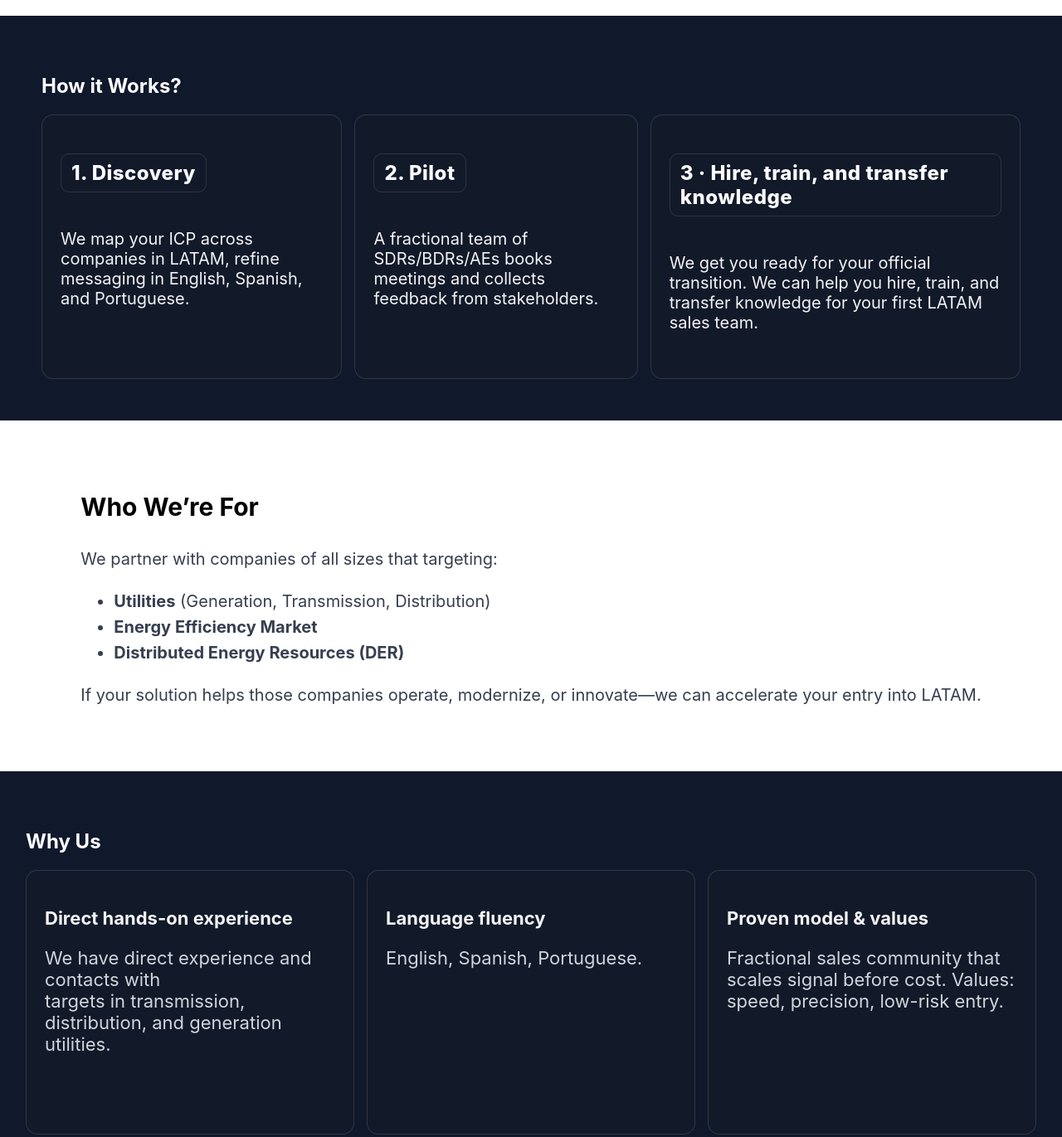
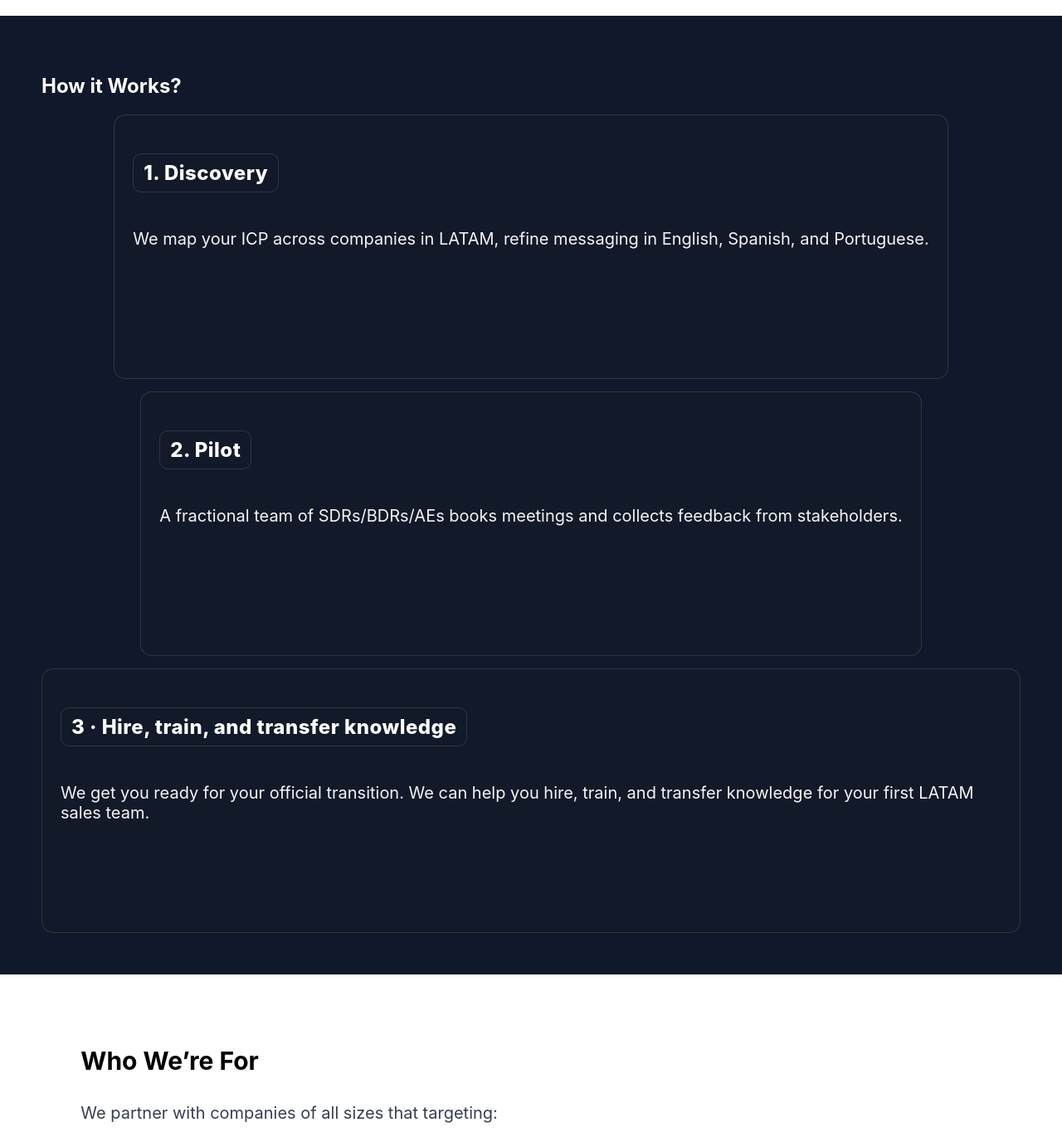
Before and after one commit to JVCastroDev/LeapGrowth, a plain HTML site: page index.html in a window 1280 px wide. Shown: the part 1760-3131 px from the top of the page at 83% size. Drawn offline with Linux system fonts and the light colour scheme.

```diff
--- a/homestyle.css
+++ b/homestyle.css
@@ -86,7 +86,7 @@ a:hover{
   font-size: 28px;
 }
 .problem-side ul{
- color: black;
+ color: blackw;
 
   font-size: 22px;
 
@@ -212,12 +212,7 @@ a:hover{
   padding: 50px;
 
 }
-.grid-hiw{
-  gap: 15px;
-  display: flex;
-  flex-direction: row;
-  justify-content: center;
-}
+
 
 .card-hiw{
  background: #121929;
@@ -270,14 +265,12 @@ a:hover{
 
 }
 
-.wu-grid{
-
-    gap: 15px;
-    display: flex;
-    flex-direction: row;
-    justify-content: space-evenly;
-
-
+.grid-section {
+  display: flex;
+  justify-content: space-evenly;
+  align-items: stretch;
+  gap: 15px;
+  flex-wrap: wrap; /* garante responsividade */
 }
 .card-wu{
 
--- a/index.html
+++ b/index.html
@@ -71,8 +71,9 @@
   </section>
 
   <section class="hiw">
+
     <h2>How it Works?</h2>
-    <div class="grid-hiw">
+    <div class="grid-section">
       <div class="card-hiw">
         <h3>1. Discovery</h1>
         <p>We map your ICP across companies in LATAM, refine messaging in English, Spanish, and Portuguese.</p>
@@ -108,7 +109,7 @@
 
   <section class="wu">
     <h2>Why Us</h2>
-    <div class="wu-grid">
+    <div class="grid-section">
 
       <div class="card-wu1">
         <h3>Direct hands-on experience</h3>
```
